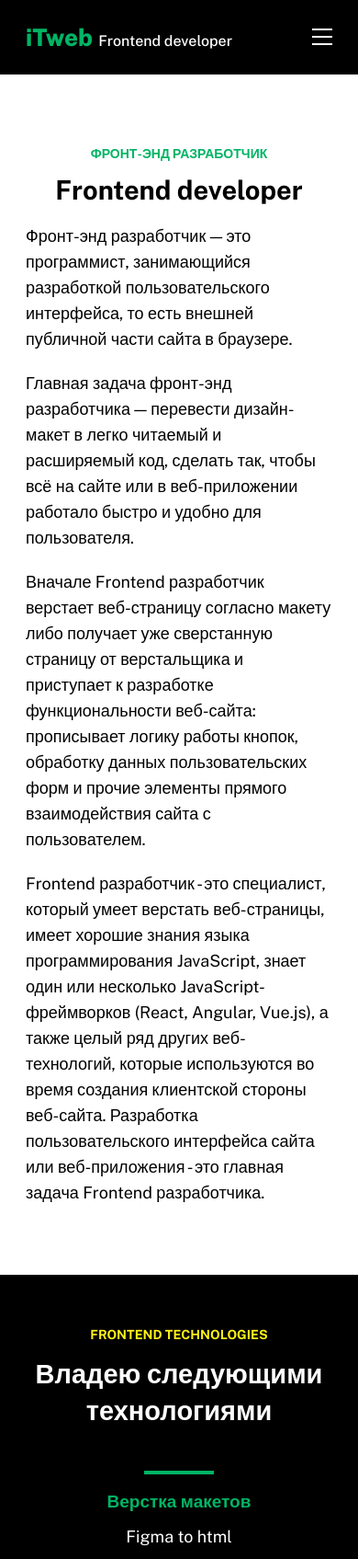
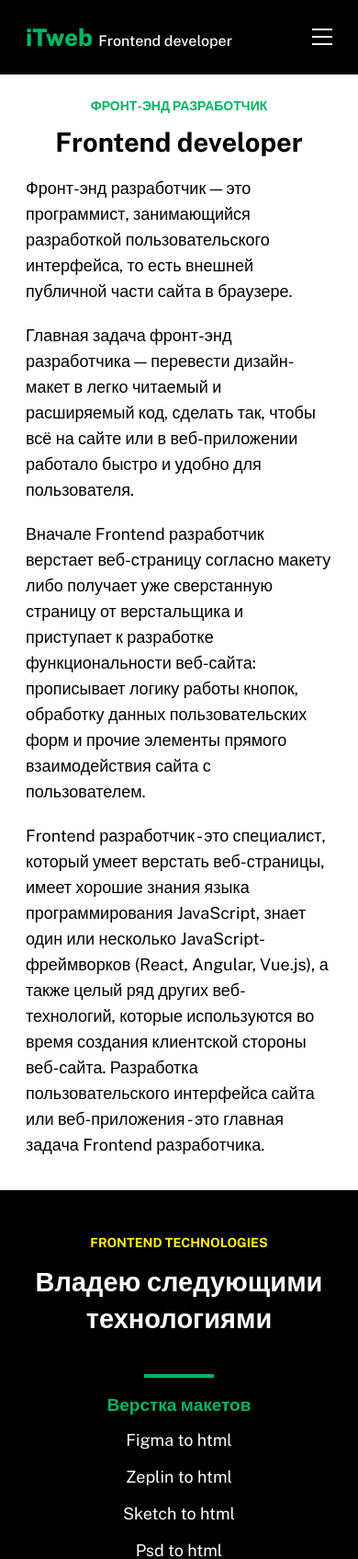
Before and after one commit to Konder1971/iTweb, a PHP site: page / in a window 390 px wide. Shown: the top 1695 px of the page at 92% size. Run offline with PHP 8.4, Linux system fonts and the light colour scheme.

Commit message:
ewaf
aefeawf

```diff
--- a/css/style.css
+++ b/css/style.css
@@ -644,7 +644,7 @@ body {
 @media (max-width: 767.98px) {
 	.bct {
 		padding: 0 28px;
-		margin: 74px 0 70px;
+		margin: 22px 0 35px;
 	}
 	.bct-up {
 		font-size: 14px;
@@ -786,11 +786,11 @@ body {
 }
 @media (max-width: 767.98px) {
 	.dawop {
-		margin: 75px 0 74px;
-		padding: 53px 28px 23px;
+		margin: 22px 0 74px;
+		padding: 45px 28px 45px;
 	}
 	.dawop-header {
-		margin: 0 auto 45px;
+		margin: 0 auto 40px;
 	}
 	.dawop-up {
 		font-size: 14px;
@@ -801,7 +801,7 @@ body {
 	.dawop-header h2 {
 		font-size: 29px;
 		line-height: 40px;
-		margin: 0 auto 30px;
+		margin: 0 auto;
 	}
 	.dawop-cols {
 		margin: 0 auto;
@@ -809,6 +809,9 @@ body {
 	}
 	.dawop-col {
 		margin-bottom: 45px;
+	}
+	.dawop-col:last-child {
+		margin-bottom: 0;
 	}
 	.dawop-separator {
 		width: 76px;
--- a/index.html
+++ b/index.html
@@ -195,7 +195,6 @@
 							<li>Schema.org микроразметка</li>
 							<li>Filezilla</li>
 							<li>GitHub</li>
-							<li></li>
 						</ul>
 					</a>
 					<!-- dawop-col repeat stop -->
```
